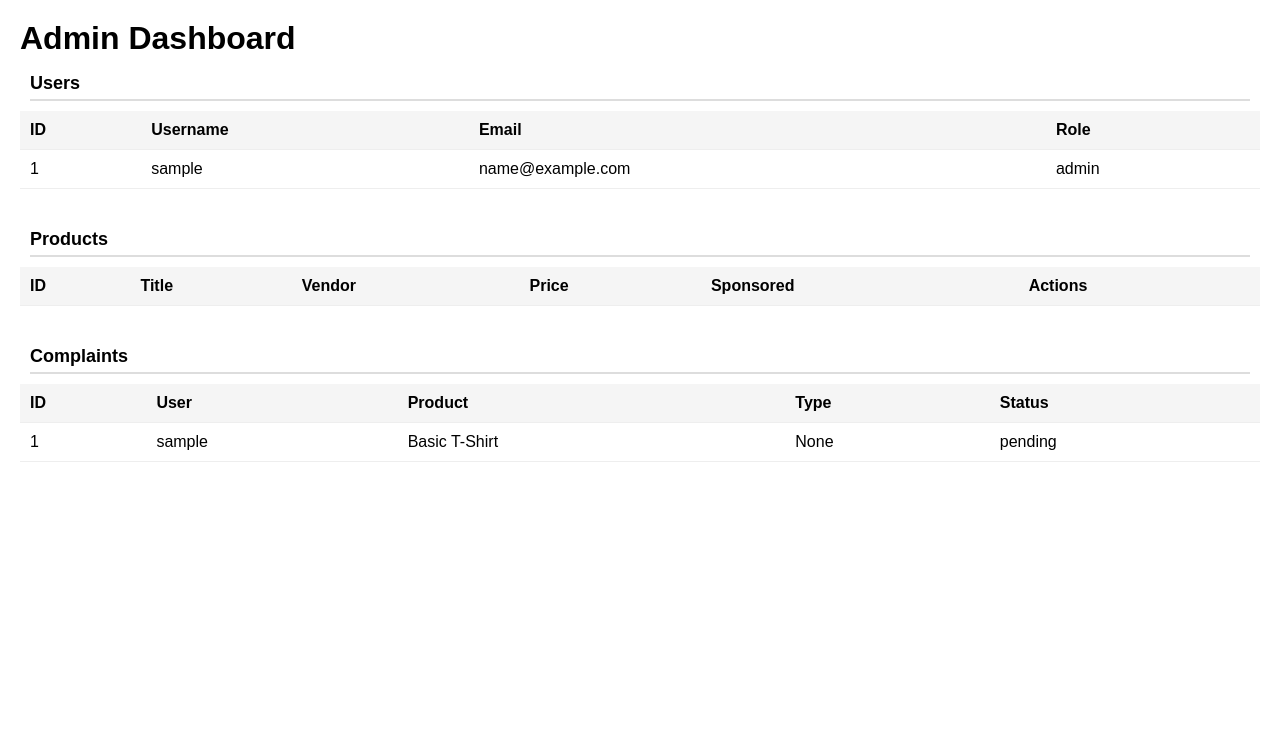
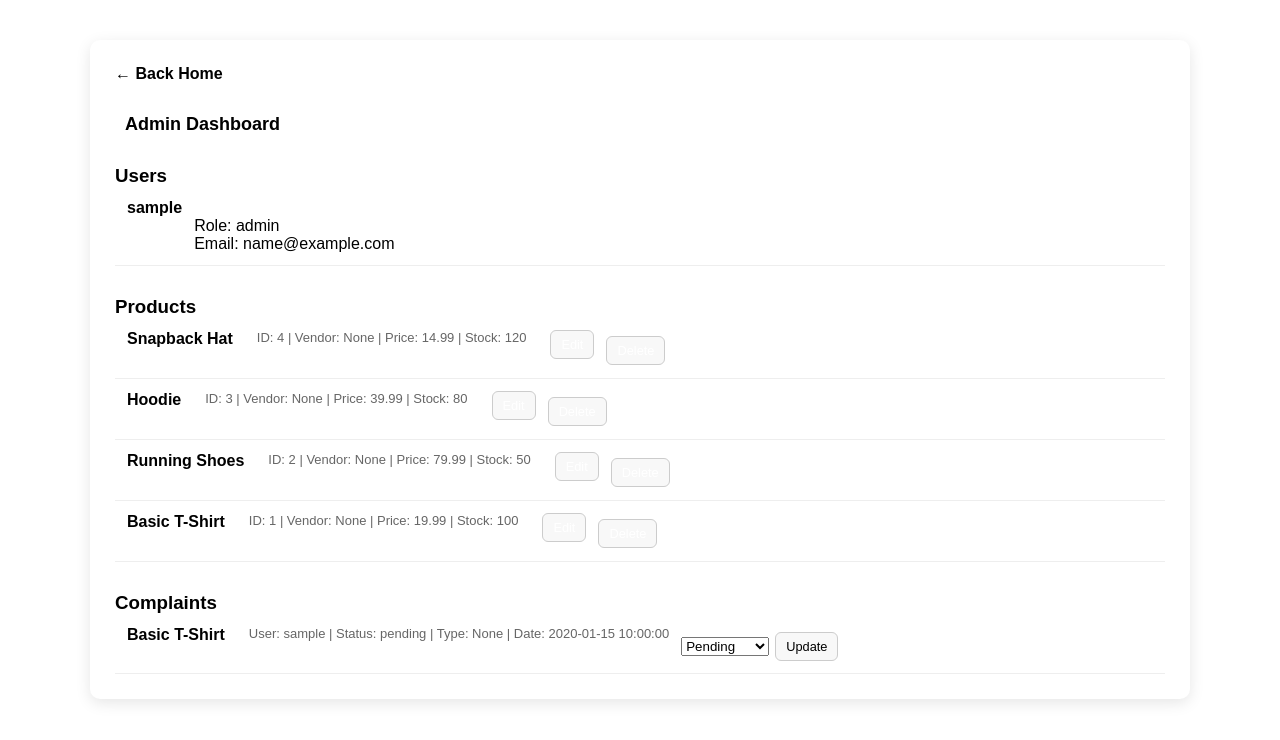
Before and after one commit to 0wpe/CSET-180-Project-Semester-2-Final, a Flask app: page /admin/dashboard in a window 1280 px wide. Shown: the part 60-800 px from the top of the page. Run offline with Flask 3, Linux system fonts and the light colour scheme; the visitor is signed in with stand-in values (Sample User, id 1); data comes from the database, SQL or seed files in the repository; tables that the repository leaves empty hold one stand-in row (values such as "Sample post"); lists and menus that the app fills with data are empty.

Commit message:
5/9/2025 - 2:21 AM
Zero clue how I did this but I somehow overwrote the dashboard.html with the admin/edit-product page. It has been fixed

```diff
--- a/main.py
+++ b/main.py
@@ -1205,33 +1205,37 @@ def admin_dashboard():
         return redirect("/")
 
     users = conn.execute(text("""
-    SELECT *
-    FROM users
-    ORDER BY role, username
+        SELECT *
+        FROM users
+        ORDER BY role, username
     """)).fetchall()
 
     products = conn.execute(text("""
-    SELECT
-        p.*,
-        u.username AS vendor_username,
-        v.shop_name
-    FROM products p
-    JOIN vendors v ON p.vendor_id = v.id
-    JOIN users u ON v.user_id = u.id
-    ORDER BY p.id DESC
+        SELECT
+            p.id,
+            p.title,
+            p.description,
+            p.price,
+            p.inventory,
+            p.is_sponsored,
+            u.username AS vendor_username
+        FROM products p
+        LEFT JOIN vendors v ON p.vendor_id = v.id
+        LEFT JOIN users u ON v.user_id = u.id
+        ORDER BY p.id DESC
     """)).fetchall()
 
     complaints = conn.execute(text("""
-    SELECT
-        c.*,
-        u.username,
-        p.title
-    FROM complaints c
-    JOIN users u ON c.user_id = u.id
-    JOIN order_items oi ON c.order_item_id = oi.id
-    JOIN product_variants pv ON oi.product_variant_id = pv.id
-    JOIN products p ON pv.product_id = p.id
-    ORDER BY c.created_at DESC
+        SELECT
+            c.*,
+            u.username,
+            p.title
+        FROM complaints c
+        JOIN users u ON c.user_id = u.id
+        JOIN order_items oi ON c.order_item_id = oi.id
+        JOIN product_variants pv ON oi.product_variant_id = pv.id
+        JOIN products p ON pv.product_id = p.id
+        ORDER BY c.created_at DESC
     """)).fetchall()
 
     return render_template(
@@ -1278,7 +1282,7 @@ def admin_delete_product():
 
     conn.commit()
 
-    return redirect("/admin")
+    return redirect("/admin/dashboard")
 
 @app.route("/admin/edit-product/<int:product_id>", methods=["GET", "POST"])
 def admin_edit_product(product_id):
@@ -1359,7 +1363,29 @@ def update_complaint():
 
     conn.commit()
 
-    return redirect("/admin")
+    return redirect("/admin/dashboard")
+
+@app.route("/admin/toggle-sponsored", methods=["POST"])
+def toggle_sponsored():
+
+    user = get_current_user()
+    if not user or user.role != "admin":
+        return redirect("/")
+
+    product_id = request.form["product_id"]
+    value = request.form["value"]  # "1" or "0"
+
+    conn.execute(text("""
+        UPDATE products
+        SET is_sponsored = :val
+        WHERE id = :pid
+    """), {
+        "val": int(value),
+        "pid": product_id
+    })
+
+    conn.commit()
+    return redirect(request.referrer or "/admin/dashboard")
 
 @app.route("/admin/add-variant/<int:product_id>", methods=["POST"])
 def admin_add_variant(product_id):
@@ -1400,7 +1426,7 @@ def admin_delete_variant():
 
     conn.commit()
 
-    return redirect(request.referrer or "/admin")
+    return redirect(request.referrer or "/admin/dashboard")
 
 @app.route("/add_review", methods=["POST"])
 def add_review():
--- a/templates/admin/dashboard.html
+++ b/templates/admin/dashboard.html
@@ -5,168 +5,166 @@
 {% block content %}
 
 <style>
-.admin-container {
-    padding: 20px;
+.container {
+    max-width: 1100px;
+    margin: 40px auto;
+    background: white;
+    padding: 25px;
+    border-radius: 10px;
+    box-shadow: 0 4px 15px rgba(0,0,0,0.1);
+    box-sizing: border-box;
 }
 
-.admin-section {
-    margin-bottom: 40px;
+/* BACK LINK */
+.back-arrow {
+    display: inline-block;
+    margin-bottom: 15px;
+    font-size: 16px;
+    text-decoration: none;
+    color: black;
+    font-weight: bold;
 }
 
-.admin-section h2 {
-    margin-bottom: 10px;
-    border-bottom: 2px solid #ddd;
-    padding-bottom: 5px;
+.back-arrow:hover {
+    color: #555;
 }
 
-.admin-table {
-    width: 100%;
-    border-collapse: collapse;
-    background: #fff;
+h2 {
+    margin-bottom: 20px;
 }
 
-.admin-table th,
-.admin-table td {
-    border-bottom: 1px solid #eee;
-    padding: 10px;
-    text-align: left;
+.section {
+    margin-top: 30px;
 }
 
-.admin-table th {
-    background: #f5f5f5;
+/* CARDS */
+.card {
+    padding: 12px;
+    border-bottom: 1px solid #eee;
 }
 
-.btn {
-    padding: 6px 10px;
-    border: none;
-    cursor: pointer;
-    border-radius: 4px;
-    text-decoration: none;
+.small {
+    color: #666;
     font-size: 13px;
 }
 
-.btn-delete {
-    background: #e74c3c;
+button {
+    padding: 8px 12px;
+    border: none;
+    border-radius: 6px;
+    cursor: pointer;
+}
+
+.delete-btn {
+    background: crimson;
     color: white;
 }
 
-.btn-edit {
-    background: #3498db;
+.edit-btn {
+    background: black;
     color: white;
 }
 
-.btn-sponsor {
-    background: #f1c40f;
-    color: black;
+.edit-btn:hover {
+    background: #333;
 }
 
-.badge {
-    padding: 3px 6px;
-    border-radius: 4px;
-    font-size: 12px;
-}
-
-.badge-sponsor {
-    background: gold;
-}
-
-.badge-normal {
-    background: #ddd;
-}
 </style>
 
-<div class="admin-container">
+<div class="container">
 
-    <h1>Admin Dashboard</h1>
+    <a href="/" class="back-arrow">← Back Home</a>
+
+    <h2>Admin Dashboard</h2>
 
     <!-- USERS -->
-    <div class="admin-section">
-        <h2>Users</h2>
+    <div class="section">
+        <h3>Users</h3>
 
-        <table class="admin-table">
-            <tr>
-                <th>ID</th>
-                <th>Username</th>
-                <th>Email</th>
-                <th>Role</th>
-            </tr>
-
-            {% for user in users %}
-            <tr>
-                <td>{{ user.id }}</td>
-                <td>{{ user.username }}</td>
-                <td>{{ user.email }}</td>
-                <td>{{ user.role }}</td>
-            </tr>
+        {% if users %}
+            {% for u in users %}
+                <div class="card">
+                    <strong>{{ u.username }}</strong><br>
+                    Role: {{ u.role }}<br>
+                    Email: {{ u.email }}
+                </div>
             {% endfor %}
-        </table>
+        {% else %}
+            <p>No users found.</p>
+        {% endif %}
     </div>
 
     <!-- PRODUCTS -->
-    <div class="admin-section">
-        <h2>Products</h2>
+    <div class="section">
+        <h3>Products</h3>
 
-        <table class="admin-table">
-            <tr>
-                <th>ID</th>
-                <th>Title</th>
-                <th>Vendor</th>
-                <th>Price</th>
-                <th>Sponsored</th>
-                <th>Actions</th>
-            </tr>
+        {% if products %}
+            {% for p in products %}
+                <div class="card">
 
-            {% for p in products %}
-            <tr>
-                <td>{{ p.id }}</td>
-                <td>{{ p.title }}</td>
-                <td>{{ p.vendor_username }}</td>
-                <td>${{ p.price }}</td>
+                    <strong>{{ p.title }}</strong><br>
 
-                <td>
-                    {% if p.is_sponsored %}
-                        <span class="badge badge-sponsor">YES</span>
-                    {% else %}
-                        <span class="badge badge-normal">NO</span>
-                    {% endif %}
-                </td>
+                    <span class="small">
+                        ID: {{ p.id }} |
+                        Vendor: {{ p.vendor_username or 'None' }} |
+                        Price: {{ p.price }} |
+                        Stock: {{ p.inventory }}
+                    </span>
 
-                <td>
-                    <a class="btn btn-edit" href="/admin/edit-product/{{ p.id }}">Edit</a>
+                    <br><br>
 
-                    <form action="/admin/delete-product" method="POST" style="display:inline;">
+                    <a href="/admin/edit-product/{{ p.id }}">
+                        <button class="edit-btn">Edit</button>
+                    </a>
+
+                    <form method="POST" action="/admin/delete-product" style="display:inline;">
                         <input type="hidden" name="product_id" value="{{ p.id }}">
-                        <button class="btn btn-delete">Delete</button>
+                        <button class="delete-btn">Delete</button>
                     </form>
-                </td>
-            </tr>
+
+                </div>
             {% endfor %}
-        </table>
+        {% else %}
+            <p>No products found.</p>
+        {% endif %}
     </div>
 
-    <!-- REVIEWS / COMPLAINTS PLACEHOLDER -->
-    <div class="admin-section">
-        <h2>Complaints</h2>
+    <!-- COMPLAINTS -->
+    <div class="section">
+        <h3>Complaints</h3>
 
-        <table class="admin-table">
-            <tr>
-                <th>ID</th>
-                <th>User</th>
-                <th>Product</th>
-                <th>Type</th>
-                <th>Status</th>
-            </tr>
+        {% if complaints %}
+            {% for c in complaints %}
+                <div class="card">
 
-            {% for c in complaints %}
-            <tr>
-                <td>{{ c.id }}</td>
-                <td>{{ c.username }}</td>
-                <td>{{ c.title }}</td>
-                <td>{{ c.type }}</td>
-                <td>{{ c.status }}</td>
-            </tr>
+                    <strong>{{ c.title }}</strong><br>
+
+                    <span class="small">
+                        User: {{ c.username }} |
+                        Status: {{ c.status }} |
+                        Type: {{ c.type }} |
+                        Date: {{ c.created_at }}
+                    </span>
+
+                    <form method="POST" action="/admin/update-complaint">
+                        <input type="hidden" name="complaint_id" value="{{ c.id }}">
+
+                        <select name="status">
+                            <option value="pending">Pending</option>
+                            <option value="processing">Processing</option>
+                            <option value="confirmed">Confirmed</option>
+                            <option value="rejected">Rejected</option>
+                            <option value="complete">Complete</option>
+                        </select>
+
+                        <button type="submit">Update</button>
+                    </form>
+
+                </div>
             {% endfor %}
-        </table>
+        {% else %}
+            <p>No complaints found.</p>
+        {% endif %}
     </div>
 
 </div>
```
